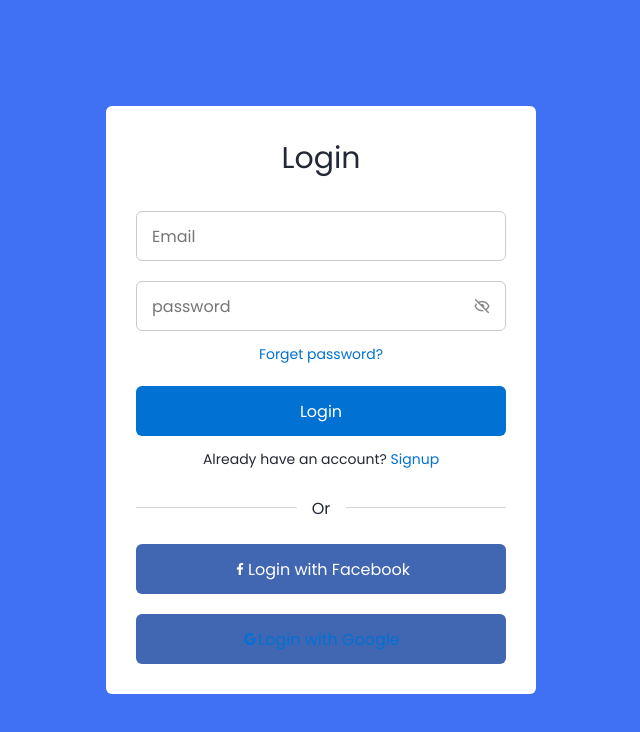
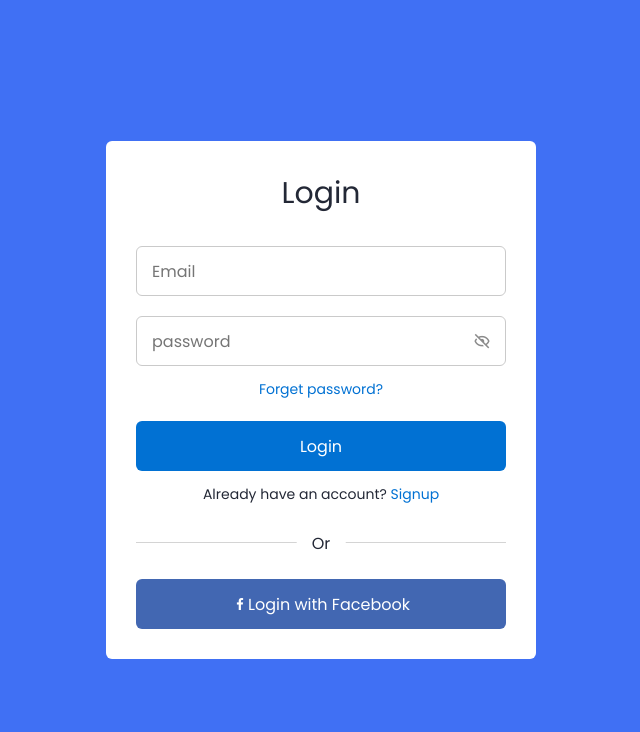
Before and after one commit to dextor04/login, a plain HTML site: page index.html in a window 1280 px wide. Shown: the whole page, without its empty margins (319-959 px from the left). Drawn offline with nearby package versions, Linux system fonts and the light colour scheme.

Commit message:
removed the login feature

```diff
--- a/index.html
+++ b/index.html
@@ -47,12 +47,6 @@
             <span>Login with Facebook</span></a
           >
         </div>
-        <div class="media-options">
-          <a href="#" class="field google">
-            <i class="bx bxl-google google-img"></i>
-            <span>Login with Google</span></a
-          >
-        </div>
       </div>
     </section>
   </body>
```
